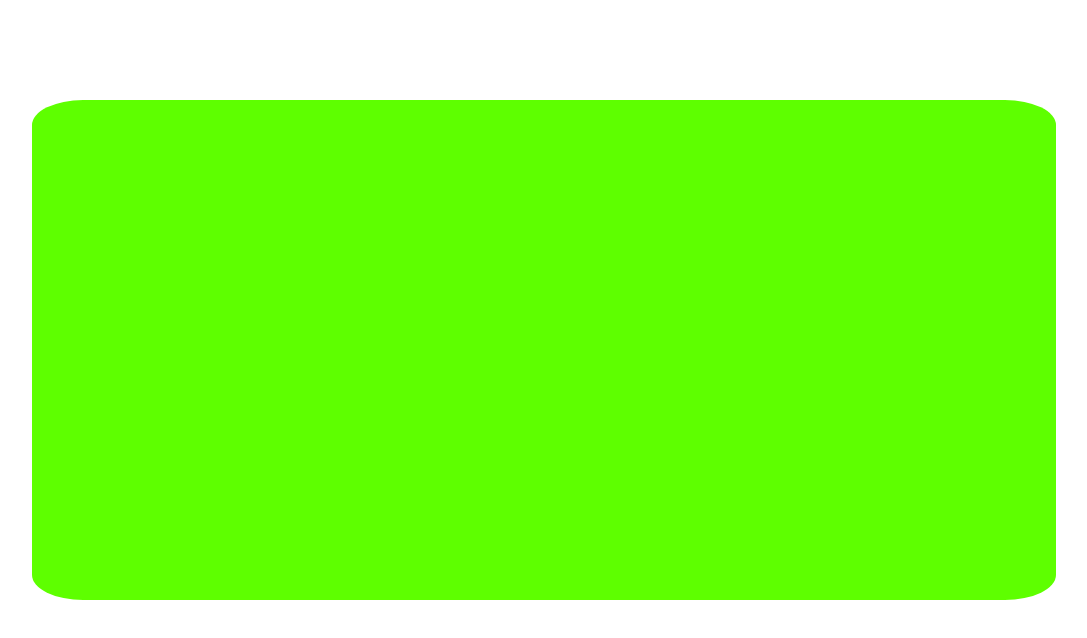
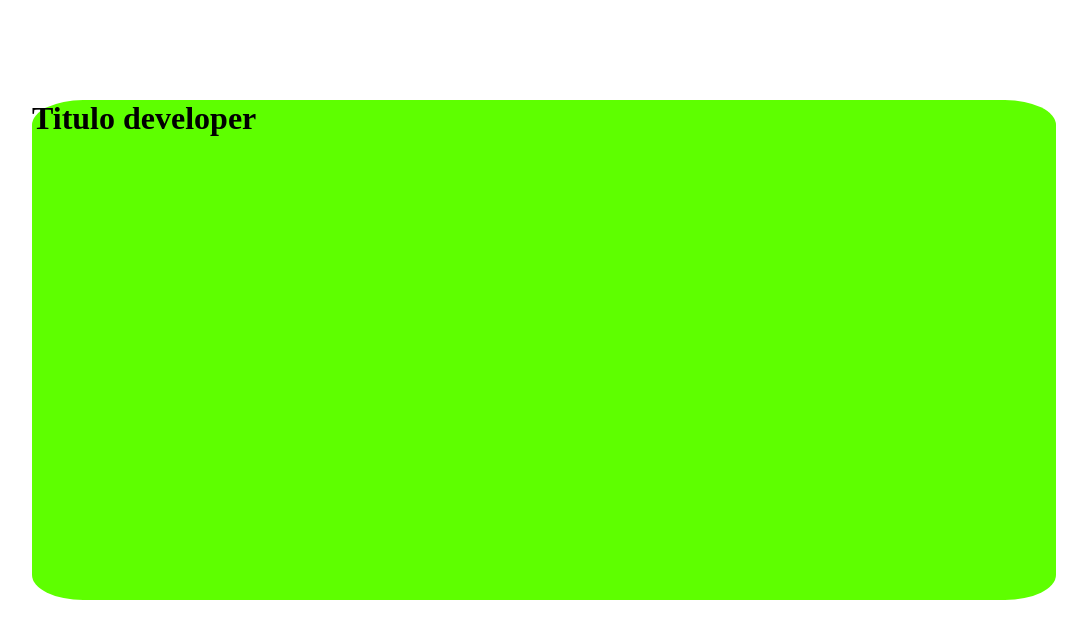
Before and after one commit to GabrielGiovanii/git-flow-test, a plain HTML site: page index.html in a window 1280 px wide. Shown: the whole page, without its empty margins (96-1183 px from the left). Drawn offline with Linux system fonts and the light colour scheme.

Commit message:
Adicionando titulo developer

```diff
--- a/index.html
+++ b/index.html
@@ -10,6 +10,7 @@
 
 <body>
     <div class="corpo">
+        <h1>Titulo developer</h1>
     </div>
 </body>
 
```
